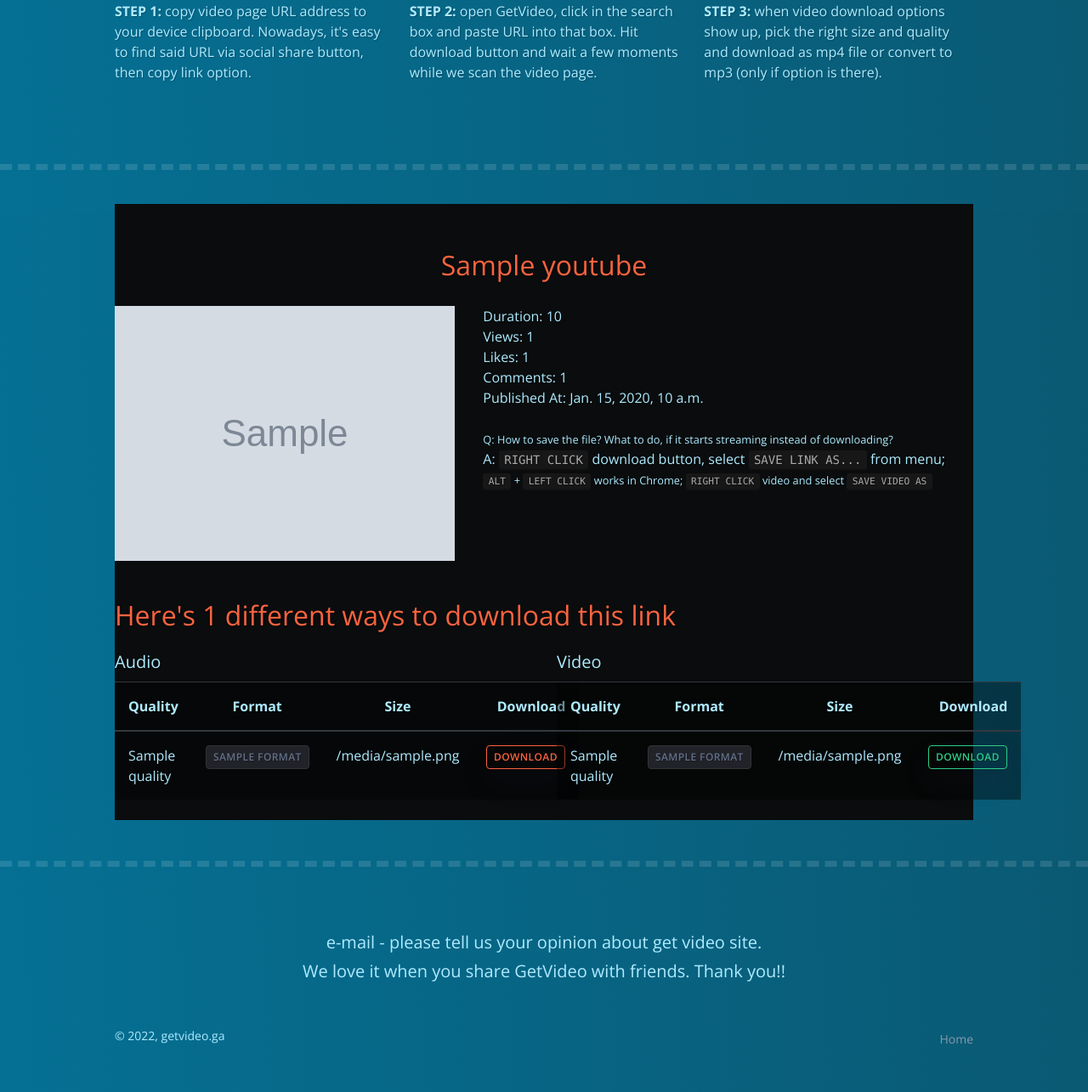
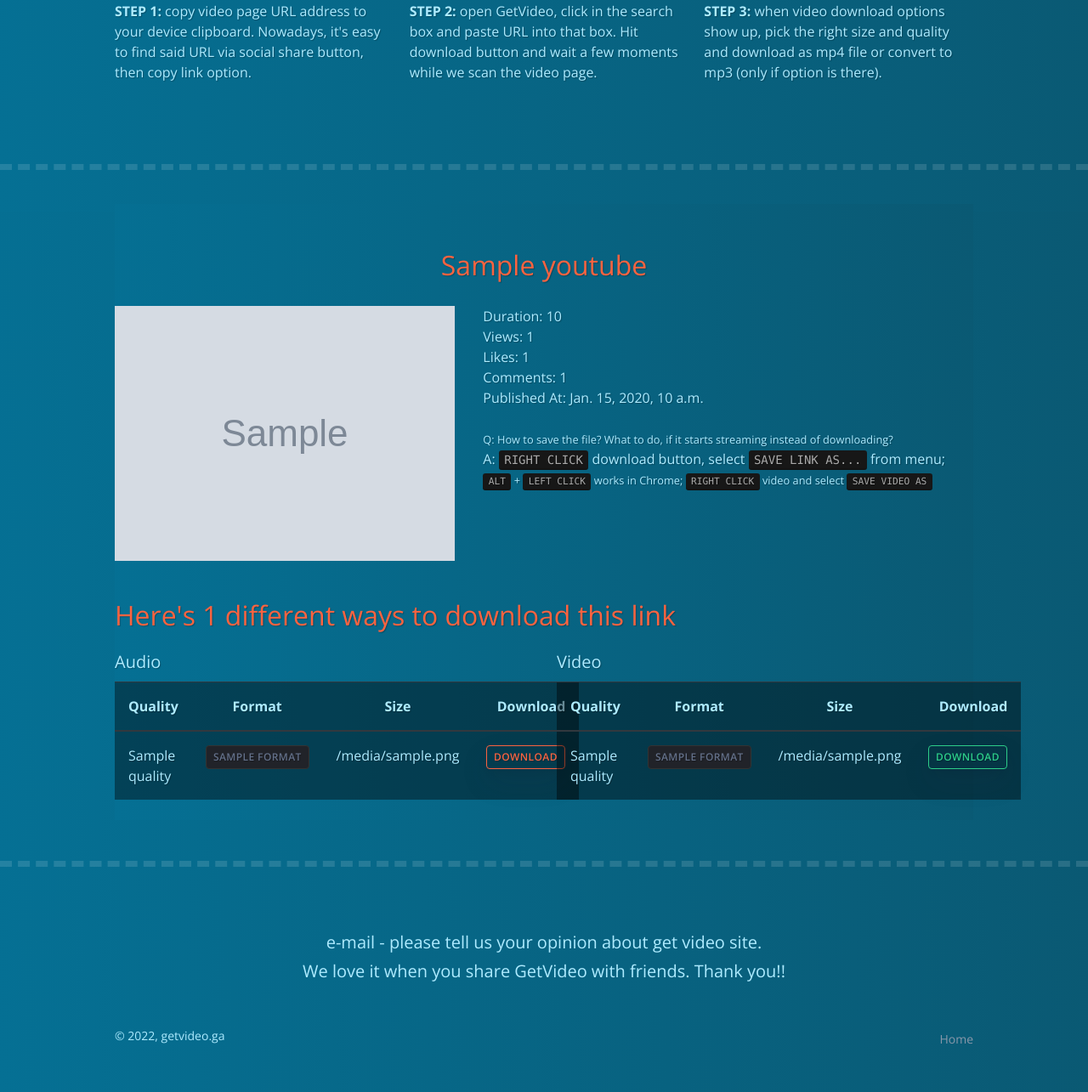
Before and after one commit to GaniyevUz/getvideo-youtube-downloader, a Django app: template templates/youtube/download.html in a window 1280 px wide. Shown: the part 551-1836 px from the top of the page at 85% size. Run offline with Django 4.2, Linux system fonts and the light colour scheme; the template is opened without the code that fills it: most values are stand-ins (such as "Sample title", 1, 10 or a date in 2020); grey boxes marked "Sample" are stand-in pictures; some libraries are stand-ins or nearby versions.

Commit message:
fixed buga

```diff
--- a/templates/youtube/download.html
+++ b/templates/youtube/download.html
@@ -11,7 +11,7 @@
                      aria-valuemax="100" style="height: 100px;"><h5>Downloading...</h5>
                 </div>
             </div>
-            <div id="results" class="pt-5 text-left mb-3 d-block">
+            <div id="results" class="pt-5 text-left mb-3 d-block bg-gradient-dark">
                 <h2 class="mb-4 text-warning text-truncate h2-resp d-block text-center">{{ youtube.title }}</h2>
                 <div class="row">
                     <div class="col-12 col-lg-5">
--- a/youtube/views.py
+++ b/youtube/views.py
@@ -3,7 +3,6 @@ from django.shortcuts import render, redirect
 from youtube.utils import get_video_data
 
 
-# Create your views here.
 def index(request):
     return render(request, 'youtube/index.html')
 
```
